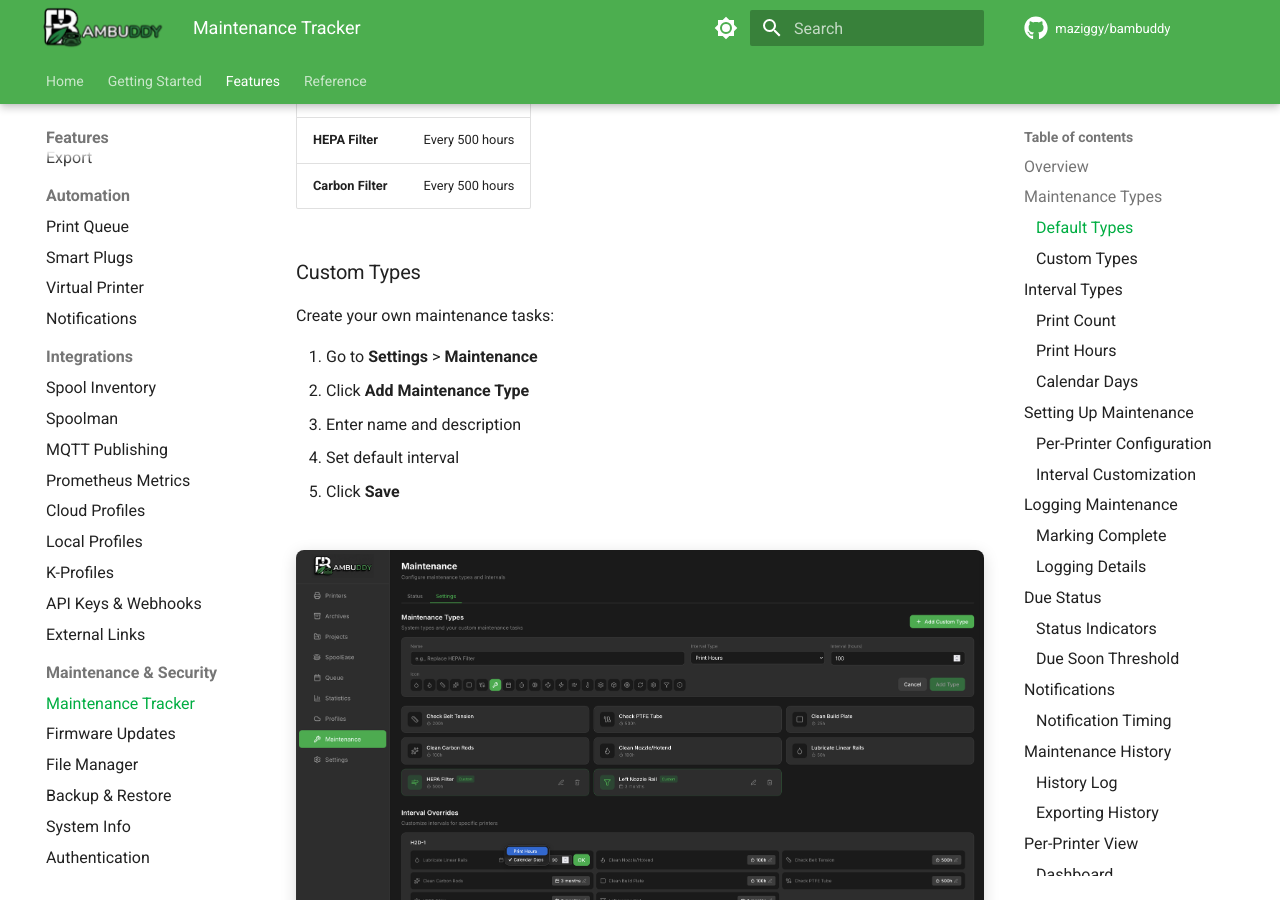
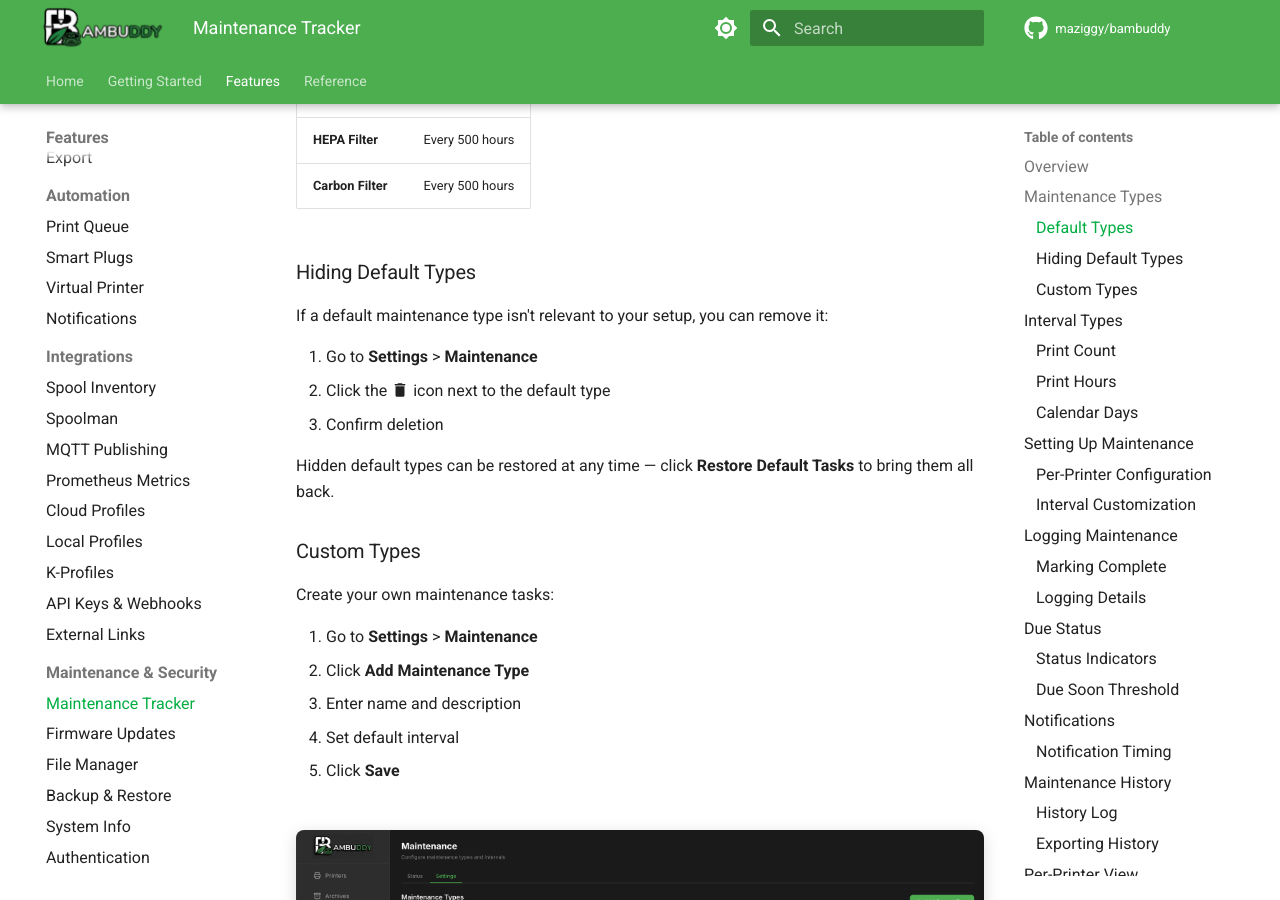
Before and after one commit to maziggy/bambuddy-wiki, an MkDocs documentation site: the page built from docs/features/maintenance.md, in a window 1280 px wide and 900 px high, scrolled down 1504 px. Built offline with MkDocs 1.6.1 and Material for MkDocs 9.7.7, drawn with Linux system fonts in a browser that asks for light colours; comment, search, counter and statistics services are not loaded; the version menu is left out.

Commit message:
Updated Wiki

```diff
--- a/docs/features/maintenance.md
+++ b/docs/features/maintenance.md
@@ -36,6 +36,16 @@ Bambuddy includes common maintenance tasks:
 | **Nozzle Check** | Every 50 prints |
 | **HEPA Filter** | Every 500 hours |
 | **Carbon Filter** | Every 500 hours |
+
+### Hiding Default Types
+
+If a default maintenance type isn't relevant to your setup, you can remove it:
+
+1. Go to **Settings** > **Maintenance**
+2. Click the :material-delete: icon next to the default type
+3. Confirm deletion
+
+Hidden default types can be restored at any time — click **Restore Default Tasks** to bring them all back.
 
 ### Custom Types
 
```
